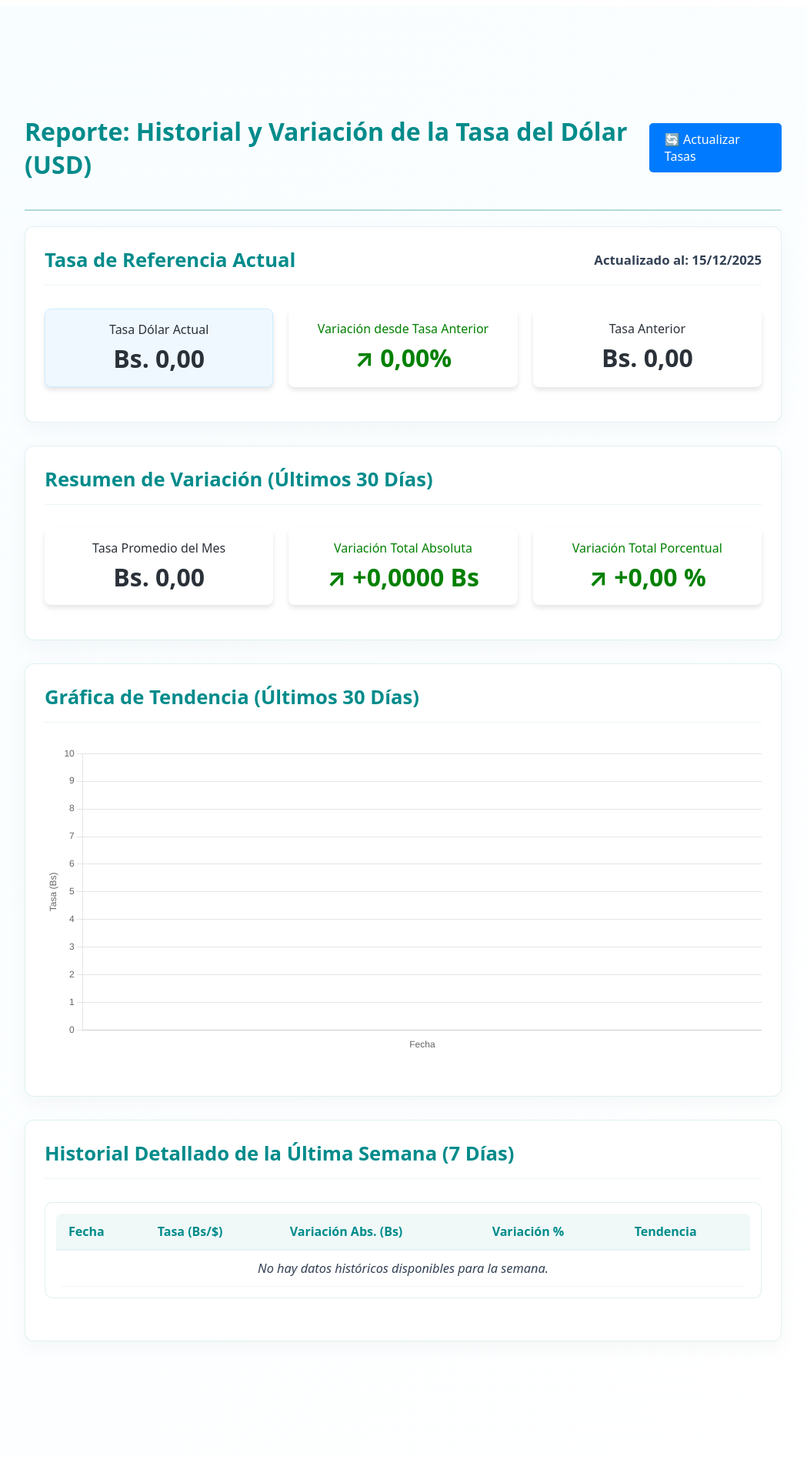
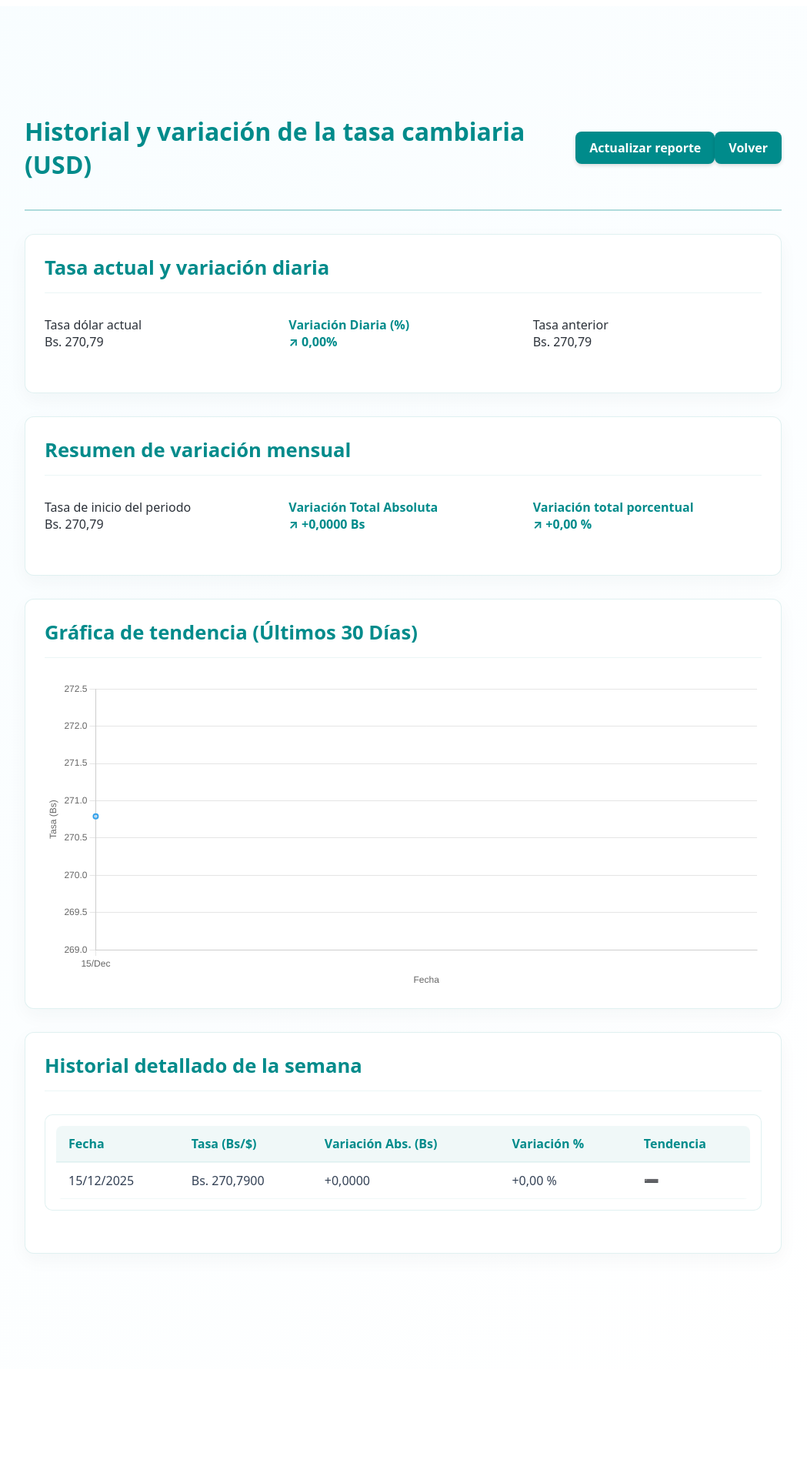
Before and after one commit to Isis1312/nexus, a PHP site: page /reportes/analisis_dolar.php in a window 1280 px wide. Shown: the whole page at 77% size, without its empty margins (176-1225 px from the left). After the commit the page ends 1629 px from the top, so only its background shows below. Run offline with PHP 8.4, Linux system fonts and the light colour scheme; a user stored in the database is signed in.

Commit message:
analsiis del doalr

```diff
--- a/css/reportes/general_reportes.css
+++ b/css/reportes/general_reportes.css
@@ -339,3 +339,13 @@
     transform: translateY(-1px);
     box-shadow: 0 4px 8px rgba(0, 0, 0, 0.2);
 }
+
+.up {
+    color: var(--accent); /* Color principal para tendencia al alza (verde azulado) */
+    font-weight: 700;
+}
+
+.down {
+    color: #dc3545; /* Rojo para tendencia a la baja */
+    font-weight: 700;
+}
--- a/reportes/analisis_dolar.php
+++ b/reportes/analisis_dolar.php
@@ -7,8 +7,7 @@
 
 require_once '../conexion.php';
 
-// RUTA CORREGIDA: Usa el path '../js/tasas/historial_tasas.json'
-function getHistoricalRates($filePath = '../js/tasas/historial_tasas.json', $days = 30) {
+function getHistoricalRates($filePath = '../js/historial_tasas.json', $days = 30) {
     $historical_data = [];
     if (file_exists($filePath)) {
         $content = file_get_contents($filePath);
@@ -34,13 +33,7 @@
     if (empty($data)) {
         return [
             'historial' => [],
-            'variacion' => [
-                'inicio' => 0,
-                'final' => 0,
-                'promedio' => 0,
-                'total_abs' => 0,
-                'total_pct' => 0,
-            ],
+            'variacion' => [ 'inicio' => 0, 'final' => 0, 'promedio' => 0, 'total_abs' => 0, 'total_pct' => 0 ],
             'chart_data' => ['labels' => [], 'values' => []]
         ];
     }
@@ -60,7 +53,8 @@
 
         $variacion_abs = 0;
         $variacion_pct = 0;
-        $tendencia = 'Inicial';
+        $tendencia = 'Estable';
+        $clase_tasa = '';
 
         if ($i > 0) {
             $tasa_anterior = floatval($data[$i-1]['dolar']);
@@ -72,10 +66,10 @@
 
             if ($variacion_abs > 0) {
                 $tendencia = 'Sube';
+                $clase_tasa = 'up'; // Resaltado verde/accent
             } elseif ($variacion_abs < 0) {
                 $tendencia = 'Baja';
-            } else {
-                $tendencia = 'Estable';
+                $clase_tasa = 'down'; // Resaltado rojo
             }
         }
 
@@ -84,7 +78,8 @@
             'tasa' => $tasa,
             'variacion_abs' => $variacion_abs,
             'variacion_pct' => $variacion_pct,
-            'tendencia' => $tendencia
+            'tendencia' => $tendencia,
+            'clase_tasa' => $clase_tasa
         ];
 
         $chart_labels[] = date('d/M', strtotime($fecha));
@@ -109,8 +104,7 @@
     ];
 }
 
-// RUTA CORREGIDA: Usa el path '../js/tasas/tasas_cache.json'
-function getCurrentRateFromCache($filePath = '../js/tasas/tasas_cache.json') {
+function getCurrentRateFromCache($filePath = '../js/tasas_cache.json') {
     $cache = [];
     if (file_exists($filePath)) {
         $content = file_get_contents($filePath);
@@ -124,98 +118,80 @@
     ];
 }
 
-// Se llama a las funciones con las rutas corregidas
-$historialSemanaRaw = getHistoricalRates('../js/tasas/historial_tasas.json', 7);
-$historialMesRaw = getHistoricalRates('../js/tasas/historial_tasas.json', 30);
-$tasasActuales = getCurrentRateFromCache('../js/tasas/tasas_cache.json');
+$historialSemanaRaw = getHistoricalRates('../js/historial_tasas.json', 7);
+$historialMesRaw = getHistoricalRates('../js/historial_tasas.json', 30);
+$tasasActuales = getCurrentRateFromCache('../js/tasas_cache.json');
 
-$datosSemana = procesarTasas($historialSemanaRaw);
 $datosMes = procesarTasas($historialMesRaw);
+
 
 $tasa_actual = $tasasActuales['dolar'];
 $variacion_hoy = $tasasActuales['porcentaje_dolar'];
+$tasa_anterior = $tasasActuales['dolar_anterior'];
+
+
+$tasa_inicio_mes = $datosMes['variacion']['inicio'] ?? 0;
 $variacion_total_mes = $datosMes['variacion']['total_abs'] ?? 0;
 $variacion_pct_mes = $datosMes['variacion']['total_pct'] ?? 0;
 
 $tasa_actual_formateada = number_format($tasa_actual, 2, ',', '.');
+$tasa_inicio_mes_formateada = number_format($tasa_inicio_mes, 2, ',', '.');
 
 ?>
 <!DOCTYPE html>
 <html lang="es">
 <head>
     <meta charset="UTF-8">
-    <title>Reporte de Tasas de Cambio</title>
+    <title>Reporte de Análisis del Dólar</title>
     <script src="https://cdn.jsdelivr.net/npm/chart.js@4.4.1/dist/chart.umd.min.js"></script>
     <link rel="stylesheet" href="../css/reportes/general_reportes.css">
-    <style>
-        /* Estilos agregados para el botón de actualizar */
-        .page-header { display: flex; justify-content: space-between; align-items: center; margin-bottom: 20px; }
-        .btn-actualizar {
-            padding: 10px 20px;
-            background-color: #007bff;
-            color: white;
-            border: none;
-            border-radius: 5px;
-            cursor: pointer;
-            text-decoration: none;
-            font-size: 1em;
-            transition: background-color 0.3s;
-        }
-        .btn-actualizar:hover { background-color: #0056b3; }
-        /* Estilos existentes */
-        .estadisticas-grid { display: grid; grid-template-columns: repeat(3, 1fr); gap: 20px; margin-bottom: 20px; }
-        .estadistica-card { padding: 15px; border-radius: 8px; text-align: center; box-shadow: 0 4px 6px rgba(0,0,0,0.1); background-color: #fff; }
-        .estadistica-value { font-size: 2em; font-weight: bold; margin-top: 5px; }
-        .up { color: green; }
-        .down { color: red; }
-        .chart-container { width: 100%; height: 400px; margin-bottom: 30px; }
-        .current-rate-card { background-color: #f0f8ff; border: 1px solid #cceeff; }
-    </style>
+
 </head>
 <body>
 <main class="main-content">
     <div class="content-wrapper">
         <div class="page-header">
-            <h1 class="page-title">Reporte: Historial y Variación de la Tasa del Dólar (USD)</h1>
-            <a href="../inicio.php?accion=actualizar_tasas" class="btn-actualizar">
-                🔄 Actualizar Tasas
+            <h1 class="page-title">Historial y variación de la tasa cambiaria (USD)</h1>
+
+            <a href="analisis_dolar.php?accion=actualizar_tasas" class="volver-button">
+                Actualizar reporte
+            </a>
+             <a href="../reportes.php" class="volver-button">
+             Volver
             </a>
         </div>
 
         <div class="reporte-container">
             <div class="reporte-header">
-                <h2>Tasa de Referencia Actual</h2>
-                <div class="periodo-info">
-                    <span>Actualizado al: <?= date('d/m/Y', strtotime($tasasActuales['fecha'])) ?></span>
-                </div>
+                <h2>Tasa actual y variación diaria</h2>
             </div>
             <div class="estadisticas-grid">
                 <div class="estadistica-card current-rate-card">
-                    <div class="estadistica-label">Tasa Dólar Actual</div>
+                    <div class="estadistica-label">Tasa dólar actual</div>
                     <div class="estadistica-value">Bs. <?= $tasa_actual_formateada ?></div>
                 </div>
                 <div class="estadistica-card <?= $variacion_hoy >= 0 ? 'up' : 'down' ?>">
-                    <div class="estadistica-label">Variación desde Tasa Anterior</div>
+                    <div class="estadistica-label">Variación Diaria (%)</div>
                     <div class="estadistica-value">
                         <?= $variacion_hoy >= 0 ? '↗' : '↘' ?>
                         <?= number_format(abs($variacion_hoy), 2, ',', '.') ?>%
                     </div>
                 </div>
                 <div class="estadistica-card">
-                    <div class="estadistica-label">Tasa Anterior</div>
-                    <div class="estadistica-value">Bs. <?= number_format($tasasActuales['dolar_anterior'], 2, ',', '.') ?></div>
+                    <div class="estadistica-label">Tasa anterior </div>
+                    <div class="estadistica-value">Bs. <?= number_format($tasa_anterior, 2, ',', '.') ?></div>
                 </div>
             </div>
         </div>
 
         <div class="reporte-container">
             <div class="reporte-header">
-                <h2>Resumen de Variación (Últimos 30 Días)</h2>
+                <h2>Resumen de variación mensual </h2>
             </div>
             <div class="estadisticas-grid">
                 <div class="estadistica-card">
-                    <div class="estadistica-label">Tasa Promedio del Mes</div>
-                    <div class="estadistica-value">Bs. <?= number_format($datosMes['variacion']['promedio'] ?? 0, 2, ',', '.') ?></div>
+                    <div class="estadistica-label">Tasa de inicio del periodo</div>
+                    <div class="estadistica-value">Bs. <?= $tasa_inicio_mes_formateada ?></div>
                 </div>
                 <div class="estadistica-card <?= $variacion_total_mes >= 0 ? 'up' : 'down' ?>">
                     <div class="estadistica-label">Variación Total Absoluta</div>
@@ -225,7 +201,7 @@
                     </div>
                 </div>
                 <div class="estadistica-card <?= $variacion_pct_mes >= 0 ? 'up' : 'down' ?>">
-                    <div class="estadistica-label">Variación Total Porcentual</div>
+                    <div class="estadistica-label">Variación total porcentual</div>
                     <div class="estadistica-value">
                         <?= $variacion_pct_mes >= 0 ? '↗' : '↘' ?>
                         <?= ($variacion_pct_mes >= 0 ? '+' : '') . number_format($variacion_pct_mes, 2, ',', '.') ?> %
@@ -236,9 +212,9 @@
 
         <div class="reporte-container">
             <div class="reporte-header">
-                <h2>Gráfica de Tendencia (Últimos 30 Días)</h2>
+                <h2>Gráfica de tendencia (Últimos 30 Días)</h2>
             </div>
-            <div class="chart-container">
+            <div class="chart-container" style="width: 100%; height: 400px;">
                 <canvas id="dolarChartMes"></canvas>
             </div>
 
@@ -246,7 +222,7 @@
 
         <div class="reporte-container">
             <div class="reporte-header">
-                <h2>Historial Detallado de la Última Semana (7 Días)</h2>
+                <h2>Historial detallado de la semana </h2>
             </div>
             <div class="tabla-container">
                 <div class="table-responsive">
@@ -261,13 +237,16 @@
                             </tr>
                         </thead>
                         <tbody>
-                            <?php if(empty($datosSemana['historial'])): ?>
-                                <tr><td colspan="5" class="empty-state">No hay datos históricos disponibles para la semana.</td></tr>
+                            <?php
+                            $datosSemana = procesarTasas($historialSemanaRaw);
+                            if(empty($datosSemana['historial'])): ?>
+                                <tr><td colspan="5">No hay datos históricos disponibles.</td></tr>
                             <?php else:
-                                foreach($datosSemana['historial'] as $h): ?>
+                                $historial_reverso = array_reverse($datosSemana['historial']);
+                                foreach($historial_reverso as $h): ?>
                                 <tr>
-                                    <td><?= date('d/m/Y', strtotime($h['fecha'])) ?></td>
-                                    <td class="rate-value">Bs. <?= number_format($h['tasa'], 4, ',', '.') ?></td>
+                                    <td><?= date('d/m/Y', strtotime($h['fecha'])) ?></td> <td class="<?= $h['clase_tasa'] ?>"> Bs. <?= number_format($h['tasa'], 4, ',', '.') ?>
+                                    </td>
                                     <td class="<?= $h['variacion_abs'] > 0 ? 'up' : ($h['variacion_abs'] < 0 ? 'down' : '') ?>">
                                         <?= ($h['variacion_abs'] >= 0 ? '+' : '') . number_format($h['variacion_abs'], 4, ',', '.') ?>
                                     </td>
@@ -276,9 +255,9 @@
                                     </td>
                                     <td>
                                         <?php
-                                            if ($h['tendencia'] == 'Sube') echo '📈 Sube';
-                                            elseif ($h['tendencia'] == 'Baja') echo '📉 Baja';
-                                            else echo '➖ Estable';
+                                            if ($h['tendencia'] == 'Sube') echo '📈';
+                                            elseif ($h['tendencia'] == 'Baja') echo '📉';
+                                            else echo '➖';
                                         ?>
                                     </td>
                                 </tr>
@@ -304,12 +283,11 @@
             const minRate = Math.min(...allValues);
             const maxRate = Math.max(...allValues);
 
+            // Ajuste automático del eje Y
             if (maxRate > 0) {
-                // Rango normal para datos variables
                 suggestedMin = minRate * 0.995;
                 suggestedMax = maxRate * 1.005;
             } else if (minRate === maxRate && minRate !== 0) {
-                 // Caso de línea plana (ej: todos 270.79)
                 suggestedMin = minRate * 0.999;
                 suggestedMax = maxRate * 1.001;
             }
@@ -327,7 +305,7 @@
                     borderColor: 'rgba(54, 162, 235, 1)',
                     backgroundColor: 'rgba(54, 162, 235, 0.2)',
                     borderWidth: 2,
-                    pointRadius: 5,
+                    pointRadius: 3,
                     fill: false,
                     tension: 0.2
                 }]
```
Also changed, not shown: js/historial_tasas.json (+15 -0 lines), js/tasas_cache.json (+5 -5 lines).
